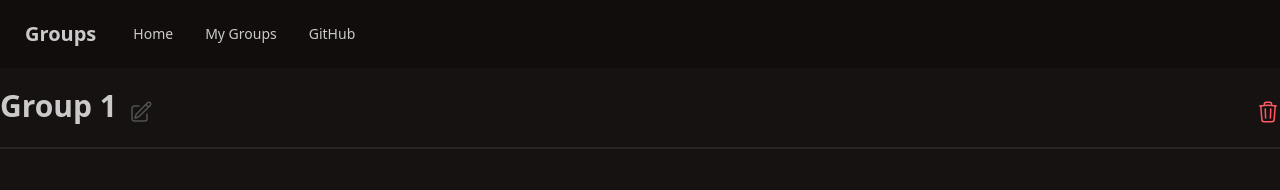
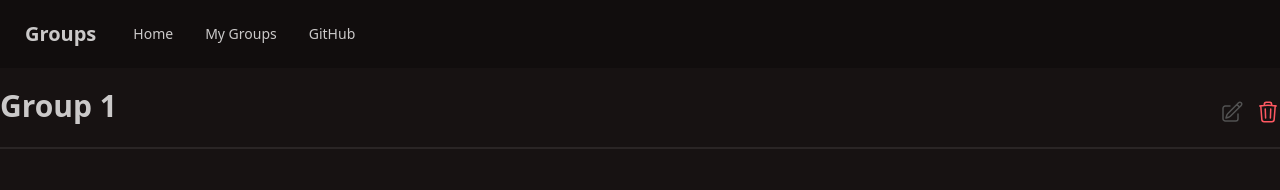
Before and after one commit to jackkoskie/groups, a SvelteKit app: page /groups/1 in a window 1280 px wide. Shown: the top 190 px of the page. Built offline with nearby package versions, Linux system fonts and the light colour scheme.

Commit message:
chore: move edit icon to right

```diff
--- a/src/routes/groups/[id]/+page.svelte
+++ b/src/routes/groups/[id]/+page.svelte
@@ -61,8 +61,8 @@
 <div class="container mx-auto">
 	<div class="flex items-end gap-3">
 		<h1 class="pt-5 text-3xl font-semibold">{group.name}</h1>
-		<button class="text-neutral-600" onclick={openInfoModal}><EditIcon /></button>
-		<button class="ms-auto text-xl text-error" onclick={toggleDeleteModal}><DeleteIcon /></button>
+		<button class="ms-auto text-neutral-600" onclick={openInfoModal}><EditIcon /></button>
+		<button class="text-xl text-error" onclick={toggleDeleteModal}><DeleteIcon /></button>
 	</div>
 	<p class="mt-3 text-sm text-neutral-400">{group.description}</p>
 	<div class="divider"></div>
```
